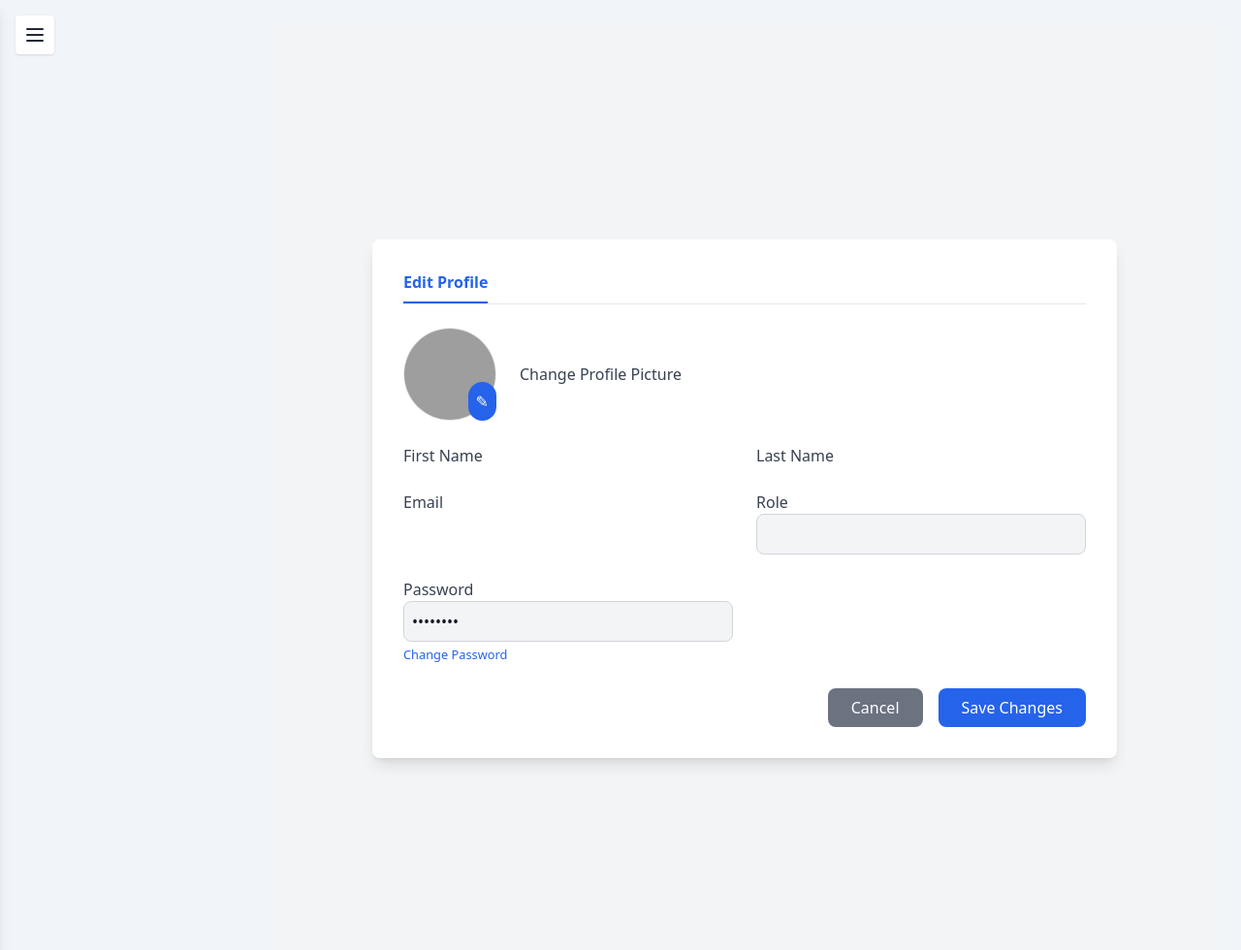
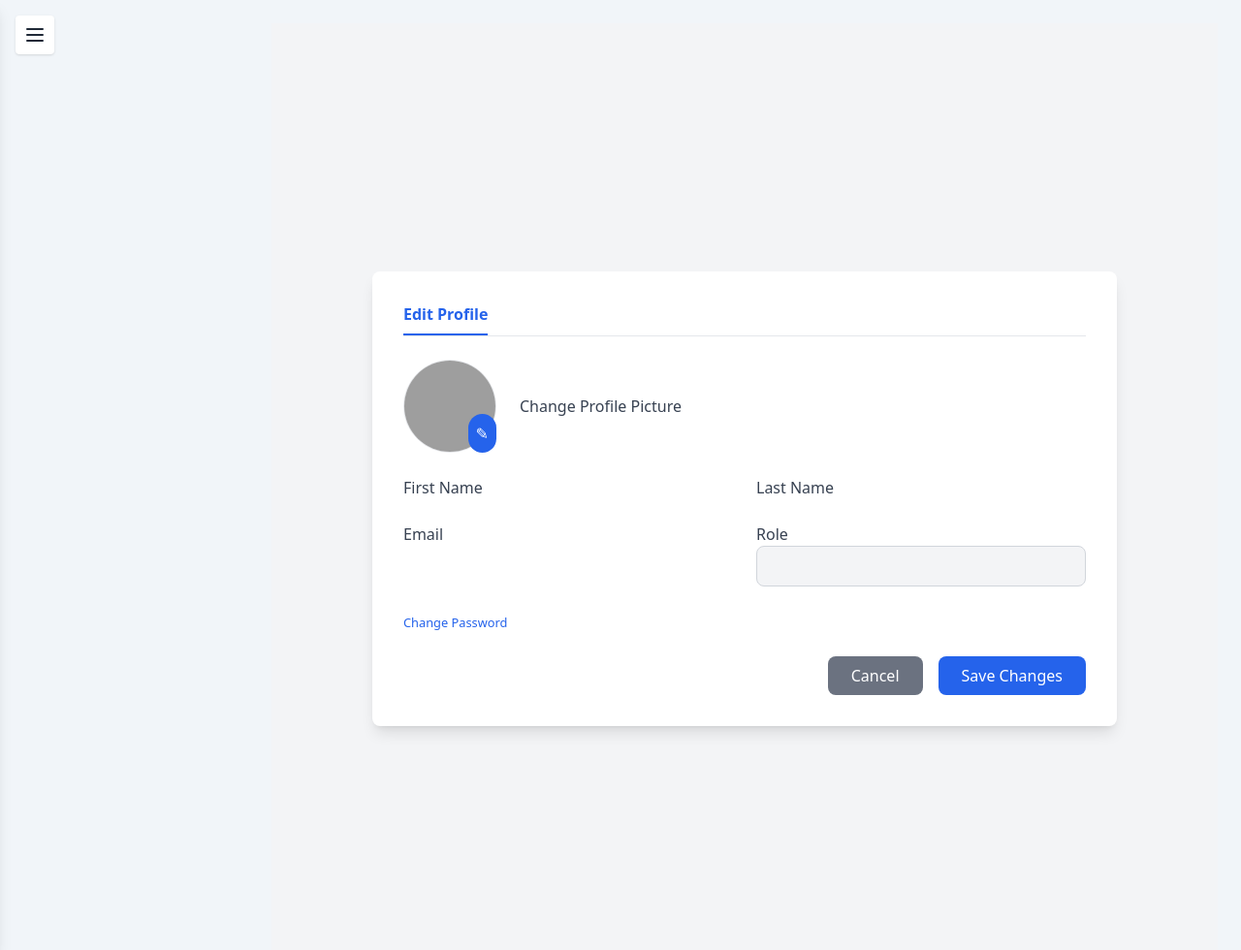
Before and after one commit to jdcnnry/kyuSiyasat, a Django app: template kyusiyasat/templates/registration/update_profile.html in a window 1280 px wide. Shown: the whole page at 97% size. Run offline with Django 5.2, Linux system fonts and the light colour scheme; the template is opened without the code that fills it, so the values that code supplies are empty; some libraries are stand-ins or nearby versions; grey boxes are pictures that could not be loaded.

Commit message:
Remove password fields from display

```diff
--- a/kyusiyasat/templates/registration/update_profile.html
+++ b/kyusiyasat/templates/registration/update_profile.html
@@ -51,9 +51,6 @@
                 </div>
 
                 <div>
-                    <label class="block text-gray-700 font-medium">Password</label>
-                    <input type="password" value="********" disabled
-                        class="w-full border-gray-300 rounded-lg p-2 bg-gray-100 cursor-not-allowed">
                     <small><a href="{% url 'user_management:change_password' %}" class="text-blue-600 hover:underline">Change Password</a></small>
                 </div>
             </div>
```
